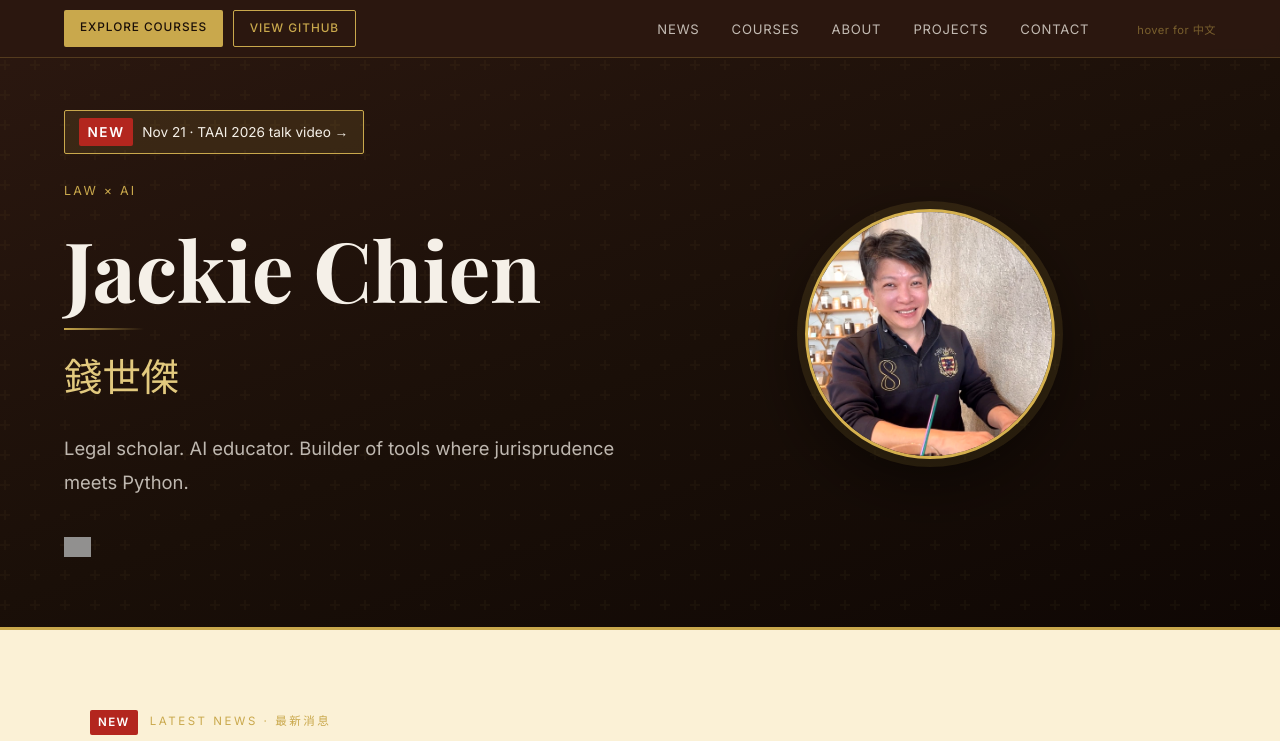
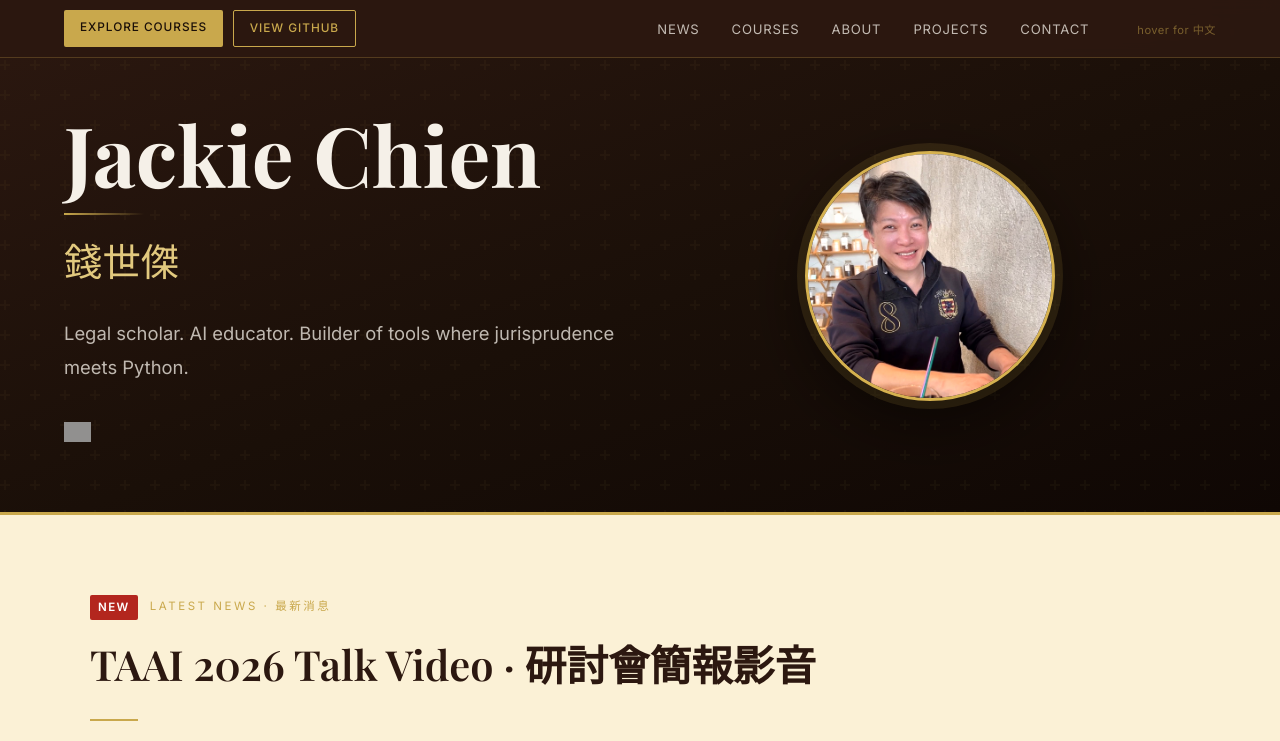
Before and after one commit to mjib007/mjib007.github.io, a plain HTML site: page index.html in a window 1280 px wide. Shown: the top 741 px of the page. Drawn offline with nearby package versions, Linux system fonts and the light colour scheme; grey boxes are pictures that could not be loaded.

Commit message:
Remove hero NEW banner and eyebrow; hero shows name, tagline, counter only
Co-Authored-By: Claude Opus 5.5 <noreply@anthropic.com>

```diff
--- a/index.html
+++ b/index.html
@@ -440,8 +440,6 @@
   <div class="hero-inner">
     <!-- LEFT: text -->
     <div class="hero-text">
-      <a class="hero-news" href="#news"><span class="new-badge">NEW</span> Nov 21 · TAAI 2026 talk video →</a>
-      <p class="hero-eyebrow">Law × AI</p>
       <h1 class="hero-name">Jackie Chien</h1>
       <div class="hero-divider"></div>
       <p class="hero-name-zh">錢世傑</p>
```
Also changed, not shown: 1 other file.
